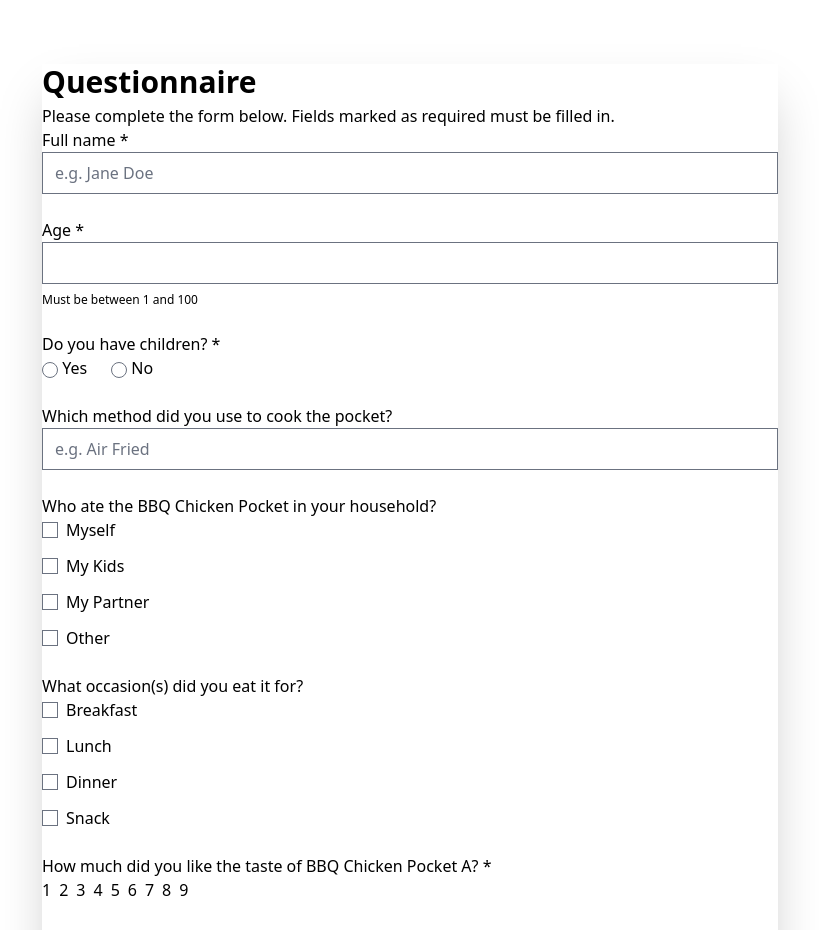
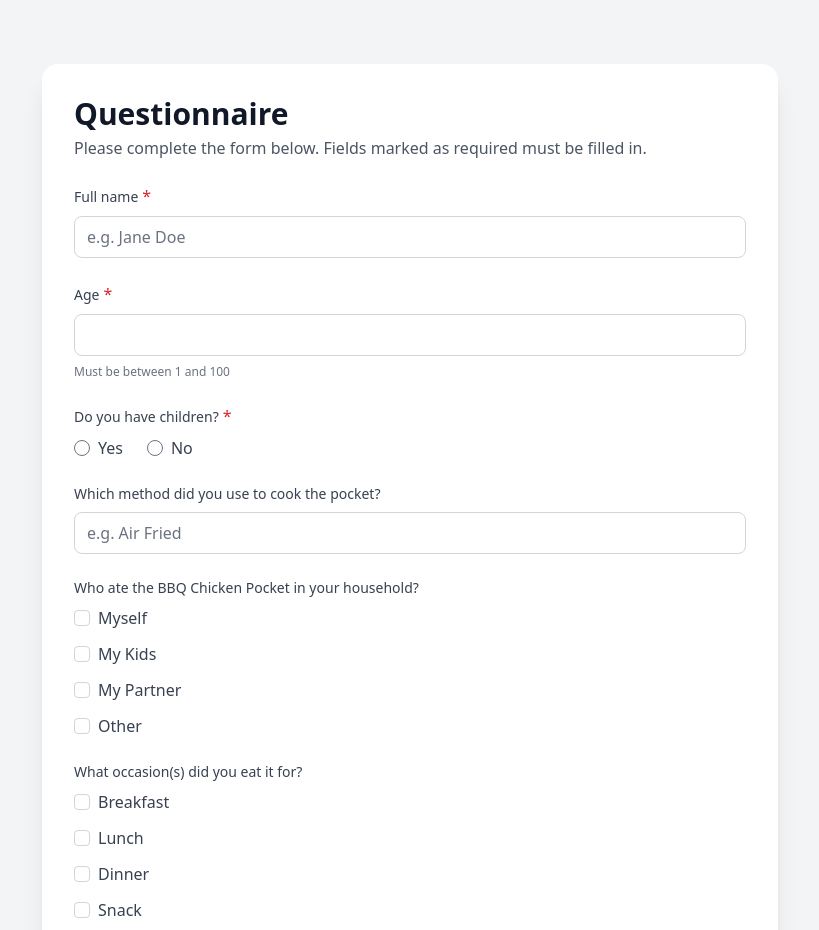
Before and after one commit to Ishtaaa/RCL-Questionnaire, a SvelteKit app: page /questionnaire in a window 1280 px wide. Shown: the top 930 px of the page, without its empty margins (230-1049 px from the left). Built offline with nearby package versions, Linux system fonts and the light colour scheme.

Commit message:
style update

```diff
--- a/package.json
+++ b/package.json
@@ -33,7 +33,6 @@
 		"@types/node": "^22",
 		"@types/pg": "^8.11.6",
 		"autoprefixer": "^10.4.24",
-		"daisyui": "^5.5.14",
 		"eslint": "^9.39.1",
 		"eslint-config-prettier": "^10.1.8",
 		"eslint-plugin-svelte": "^3.13.1",
--- a/src/app.html
+++ b/src/app.html
@@ -1,5 +1,5 @@
 <!doctype html>
-<html lang="en" data-theme="rusks">
+<html lang="en">
 	<head>
 		<meta charset="utf-8" />
 		<meta name="viewport" content="width=device-width, initial-scale=1" />
--- a/src/routes/layout.css
+++ b/src/routes/layout.css
@@ -1,4 +1,10 @@
-/* Tailwind CSS v3 directives - compatible with DaisyUI */
+/* Tailwind CSS – no component library */
 @tailwind base;
 @tailwind components;
 @tailwind utilities;
+
+@layer components {
+  .spinner {
+    @apply inline-block h-4 w-4 animate-spin rounded-full border-2 border-current border-t-transparent;
+  }
+}
--- a/src/routes/questionnaire/+page.svelte
+++ b/src/routes/questionnaire/+page.svelte
@@ -65,14 +65,12 @@
     isSubmitting = true;
 
     try {
-      // Validate required fields
       const requiredQuestions = questions.filter((q) => q.required);
       const missingFields = requiredQuestions.filter((q) => {
         const answer = answers[q.id];
         if (answer === null || answer === undefined) return true;
         if (typeof answer === 'string') return answer.trim().length === 0;
         if (Array.isArray(answer)) return answer.length === 0;
-        // numbers (e.g., rating) are valid as long as not null/undefined
         return false;
       });
 
@@ -82,13 +80,11 @@
         return;
       }
 
-      // Prepare submission data
       const submissionData = {
         ...answers,
         timestamp: new Date().toISOString()
       };
 
-      // Send data to backend endpoint that writes to responses.json
       const res = await fetch('/api/save-response', {
         method: 'POST',
         headers: {
@@ -111,13 +107,13 @@
   }
 </script>
 
-<main class="min-h-screen bg-base-200">
+<main class="min-h-screen bg-gray-100">
   <section class="max-w-3xl mx-auto px-4 py-10 md:py-16">
-    <div class="card bg-base-100 shadow-2xl">
-      <div class="card-body gap-6">
+    <div class="rounded-2xl bg-white shadow-xl overflow-hidden">
+      <div class="p-6 md:p-8 flex flex-col gap-6">
         <header class="space-y-1">
-          <h1 class="text-2xl md:text-3xl font-bold">Questionnaire</h1>
-          <p class="text-base-content/70">
+          <h1 class="text-2xl md:text-3xl font-bold text-gray-900">Questionnaire</h1>
+          <p class="text-gray-600">
             Please complete the form below. Fields marked as required must be filled in.
           </p>
         </header>
@@ -125,46 +121,43 @@
         <form class="grid gap-6" on:submit={handleSubmit}>
           {#each questions as question}
             {#if question.id === 'hasChildren' && question.type === 'radio'}
-              <!-- Special handling for children question -->
-              <div class="form-control">
-                <div class="label">
-                  <span class="label-text font-medium">{question.label}</span>
-                  {#if question.required}
-                    <span class="text-error">*</span>
-                  {/if}
+              <div class="space-y-2">
+                <div class="flex items-baseline gap-1">
+                  <span class="text-sm font-medium text-gray-700">{question.label}</span>
+                  {#if question.required}<span class="text-red-600">*</span>{/if}
                 </div>
                 <div class="flex gap-6">
                   {#each question.options as option}
-                    <label class="label cursor-pointer gap-2">
+                    <label class="flex items-center gap-2 cursor-pointer">
                       <input
                         type="radio"
-                        class="radio radio-primary"
+                        class="h-4 w-4 accent-primary"
                         name={question.id}
                         value={option}
                         bind:group={hasChildren}
                         required={question.required}
                       />
-                      <span class="label-text">{option}</span>
+                      <span class="text-gray-700">{option}</span>
                     </label>
                   {/each}
                 </div>
 
                 {#if hasChildren === 'Yes'}
                   <div class="mt-4 space-y-4">
-                    <h3 class="font-semibold text-sm">Children's ages</h3>
+                    <h3 class="font-semibold text-sm text-gray-800">Children's ages</h3>
                     {#each childrenAges as age, index}
                       <div class="flex items-center gap-3">
                         <input
                           type="number"
                           min="0"
                           max="18"
-                          class="input input-bordered w-24"
+                          class="w-24 rounded-lg border border-gray-300 px-3 py-2 focus:border-primary focus:ring-1 focus:ring-primary"
                           bind:value={childrenAges[index]}
                           placeholder="Age"
                         />
                         <button
                           type="button"
-                          class="btn btn-square btn-outline btn-error"
+                          class="inline-flex items-center justify-center w-10 h-10 rounded-lg border border-red-500 text-red-600 hover:bg-red-50 focus:outline-none focus:ring-2 focus:ring-red-500 focus:ring-offset-1"
                           on:click={() => removeChild(index)}
                           aria-label="Remove child"
                         >
@@ -174,7 +167,7 @@
                     {/each}
                     <button
                       type="button"
-                      class="btn btn-sm btn-outline btn-secondary"
+                      class="text-sm font-medium text-primary hover:underline"
                       on:click={addChild}
                     >
                       + Add child
@@ -183,18 +176,15 @@
                 {/if}
               </div>
             {:else if question.id === 'cookingMethod'}
-              <!-- Special handling for cooking method with datalist -->
-              <div class="form-control">
-                <label class="label" for={question.id}>
-                  <span class="label-text font-medium">{question.label}</span>
-                  {#if question.required}
-                    <span class="text-error">*</span>
-                  {/if}
+              <div class="space-y-2">
+                <label for={question.id} class="flex items-baseline gap-1">
+                  <span class="text-sm font-medium text-gray-700">{question.label}</span>
+                  {#if question.required}<span class="text-red-600">*</span>{/if}
                 </label>
                 <input
                   id={question.id}
                   type="text"
-                  class="input input-bordered w-full"
+                  class="w-full rounded-lg border border-gray-300 px-3 py-2 focus:border-primary focus:ring-1 focus:ring-primary"
                   placeholder={question.type === 'text' ? question.placeholder : undefined}
                   list="cooking-methods"
                   bind:value={answers[question.id]}
@@ -207,16 +197,14 @@
                 </datalist>
               </div>
             {:else if question.type === 'text'}
-              <div class="form-control">
-                <label class="label" for={question.id}>
-                  <span class="label-text font-medium">{question.label}</span>
-                  {#if question.required}
-                    <span class="text-error">*</span>
-                  {/if}
+              <div class="space-y-2">
+                <label for={question.id} class="flex items-baseline gap-1">
+                  <span class="text-sm font-medium text-gray-700">{question.label}</span>
+                  {#if question.required}<span class="text-red-600">*</span>{/if}
                 </label>
                 <input
                   id={question.id}
-                  class="input input-bordered w-full"
+                  class="w-full rounded-lg border border-gray-300 px-3 py-2 focus:border-primary focus:ring-1 focus:ring-primary"
                   type="text"
                   placeholder={question.placeholder}
                   bind:value={answers[question.id]}
@@ -225,16 +213,14 @@
                 />
               </div>
             {:else if question.type === 'number'}
-              <div class="form-control">
-                <label class="label" for={question.id}>
-                  <span class="label-text font-medium">{question.label}</span>
-                  {#if question.required}
-                    <span class="text-error">*</span>
-                  {/if}
+              <div class="space-y-2">
+                <label for={question.id} class="flex items-baseline gap-1">
+                  <span class="text-sm font-medium text-gray-700">{question.label}</span>
+                  {#if question.required}<span class="text-red-600">*</span>{/if}
                 </label>
                 <input
                   id={question.id}
-                  class="input input-bordered w-full"
+                  class="w-full rounded-lg border border-gray-300 px-3 py-2 focus:border-primary focus:ring-1 focus:ring-primary"
                   type="number"
                   bind:value={answers[question.id]}
                   required={question.required}
@@ -243,47 +229,43 @@
                   inputmode={question.id === 'age' ? 'numeric' : undefined}
                 />
                 {#if question.id === 'age'}
-                  <p class="text-xs text-base-content/70 mt-2">Must be between 1 and 100</p>
+                  <p class="text-xs text-gray-500 mt-1">Must be between 1 and 100</p>
                 {/if}
               </div>
             {:else if question.type === 'radio'}
-              <div class="form-control">
-                <div class="label">
-                  <span class="label-text font-medium">{question.label}</span>
-                  {#if question.required}
-                    <span class="text-error">*</span>
-                  {/if}
+              <div class="space-y-2">
+                <div class="flex items-baseline gap-1">
+                  <span class="text-sm font-medium text-gray-700">{question.label}</span>
+                  {#if question.required}<span class="text-red-600">*</span>{/if}
                 </div>
                 <div class="flex gap-6">
                   {#each question.type === 'radio' ? question.options : [] as option}
-                    <label class="label cursor-pointer gap-2">
+                    <label class="flex items-center gap-2 cursor-pointer">
                       <input
                         type="radio"
-                        class="radio radio-primary"
+                        class="h-4 w-4 accent-primary"
                         name={question.id}
                         value={option}
                         bind:group={answers[question.id]}
                         required={question.required}
                       />
-                      <span class="label-text">{option}</span>
+                      <span class="text-gray-700">{option}</span>
                     </label>
                   {/each}
                 </div>
               </div>
             {:else if question.type === 'checkbox'}
-              <div class="form-control">
-                <div class="label">
-                  <span class="label-text font-medium">{question.label}</span>
-                  {#if question.required}
-                    <span class="text-error">*</span>
-                  {/if}
+              <div class="space-y-2">
+                <div class="flex items-baseline gap-1">
+                  <span class="text-sm font-medium text-gray-700">{question.label}</span>
+                  {#if question.required}<span class="text-red-600">*</span>{/if}
                 </div>
                 <div class="flex flex-col gap-3">
                   {#each question.options as option}
                     <label class="flex items-center gap-2 cursor-pointer">
                       <input
                         type="checkbox"
-                        class="checkbox checkbox-primary"
+                        class="h-4 w-4 rounded border-gray-300 accent-primary"
                         value={option}
                         checked={(() => {
                           const answer = answers[question.id];
@@ -293,25 +275,24 @@
                           handleCheckboxChange(question.id, option, e.currentTarget.checked);
                         }}
                       />
-                      <span class="label-text">{option}</span>
+                      <span class="text-gray-700">{option}</span>
                     </label>
                   {/each}
                 </div>
               </div>
             {:else if question.type === 'rating'}
-              <div class="form-control">
-                <div class="label">
-                  <span class="label-text font-medium">{question.label}</span>
-                  {#if question.required}
-                    <span class="text-error">*</span>
-                  {/if}
+              <div class="space-y-2">
+                <div class="flex items-baseline gap-1">
+                  <span class="text-sm font-medium text-gray-700">{question.label}</span>
+                  {#if question.required}<span class="text-red-600">*</span>{/if}
                 </div>
-                <div class="flex gap-2">
+                <div class="flex gap-2 flex-wrap">
                   {#each Array(question.scale) as _, i}
                     <button
                       type="button"
-                      class="btn btn-circle btn-outline"
-                      class:btn-primary={answers[question.id] === i + 1}
+                      class="w-10 h-10 rounded-full text-sm font-medium border-2 transition-colors focus:outline-none focus:ring-2 focus:ring-primary focus:ring-offset-1 {answers[question.id] === i + 1
+                        ? 'border-primary bg-primary text-white'
+                        : 'border-gray-300 bg-white text-gray-700 hover:border-primary hover:bg-primary-light'}"
                       on:click={() => {
                         answers[question.id] = i + 1;
                       }}
@@ -324,12 +305,16 @@
             {/if}
           {/each}
 
-          <div class="divider my-2"></div>
+          <div class="border-t border-gray-200 pt-4 mt-2"></div>
 
-          <div class="card-actions justify-end">
-            <button type="submit" class="btn btn-primary" disabled={isSubmitting}>
+          <div class="flex justify-end">
+            <button
+              type="submit"
+              class="inline-flex items-center justify-center gap-2 px-6 py-3 rounded-lg bg-primary text-white font-medium hover:bg-primary-hover focus:outline-none focus:ring-2 focus:ring-primary focus:ring-offset-2 disabled:opacity-60 disabled:pointer-events-none transition-colors"
+              disabled={isSubmitting}
+            >
               {#if isSubmitting}
-                <span class="loading loading-spinner loading-sm"></span>
+                <span class="spinner" aria-hidden="true"></span>
                 Submitting...
               {:else}
                 Submit
--- a/tailwind.config.js
+++ b/tailwind.config.js
@@ -1,5 +1,4 @@
-// tailwind.config.js
-import daisyui from 'daisyui';
+// tailwind.config.js – Tailwind only (no DaisyUI)
 import forms from '@tailwindcss/forms';
 import typography from '@tailwindcss/typography';
 
@@ -7,63 +6,19 @@
 export default {
   content: ['./src/**/*.{html,js,svelte,ts}', './src/app.html'],
   theme: {
-    extend: {},
-  },
-  // Ensure DaisyUI component classes are always generated (avoids purge issues)
-  safelist: [
-    { pattern: /^(btn|card|input|label|checkbox|radio|stat|loading|divider|form-control|label-text|card-body|card-actions|btn-primary|btn-lg|btn-outline|btn-square|btn-sm|input-bordered|stat-title|stat-value|min-h-screen|max-w-|text-primary|text-base-content|shadow-2xl|bg-base-)/ },
-  ],
-  plugins: [forms, typography, daisyui],
-  daisyui: {
-    themes: [
-      {
-        rusks: {
-          // Primary: Deep Blue
-          "primary": "#0066A1",
-          "primary-focus": "#004d7a",
-          "primary-content": "#ffffff",
-
-          // Secondary: Gold/Yellow
-          "secondary": "#FDB913",
-          "secondary-focus": "#e5a510",
-          "secondary-content": "#1a1a1a",
-
-          // Accent: Teal/Cyan
-          "accent": "#009FD4",
-          "accent-focus": "#0085b3",
-          "accent-content": "#ffffff",
-
-          // Neutral: Dark Gray
-          "neutral": "#3d4451",
-          "neutral-focus": "#2a2e37",
-          "neutral-content": "#ffffff",
-
-          // Base colors (backgrounds)
-          "base-100": "#ffffff",
-          "base-200": "#f3f4f6",
-          "base-300": "#e5e7eb",
-          "base-content": "#1f2937",
-
-          // State colors
-          "info": "#3ABFF8",
-          "info-content": "#002b3d",
-
-          "success": "#36D399",
-          "success-content": "#003320",
-
-          "warning": "#FBBD23",
-          "warning-content": "#382800",
-
-          "error": "#F87272",
-          "error-content": "#470000",
+    extend: {
+      colors: {
+        primary: {
+          DEFAULT: '#0066A1',
+          hover: '#004d7a',
+          light: '#e6f2f9',
+        },
+        secondary: {
+          DEFAULT: '#FDB913',
+          hover: '#e5a510',
         },
       },
-    ],
-    darkTheme: false,
-    base: true,
-    styled: true,
-    utils: true,
-    // Apply rusks by default so theme works even if data-theme is missed
-    defaultTheme: 'rusks',
+    },
   },
+  plugins: [forms, typography],
 };
```
Also changed, not shown: src/routes/+page.svelte (+19 -29 lines), src/routes/questionnaire/thanks/+page.svelte (+13 -8 lines).
